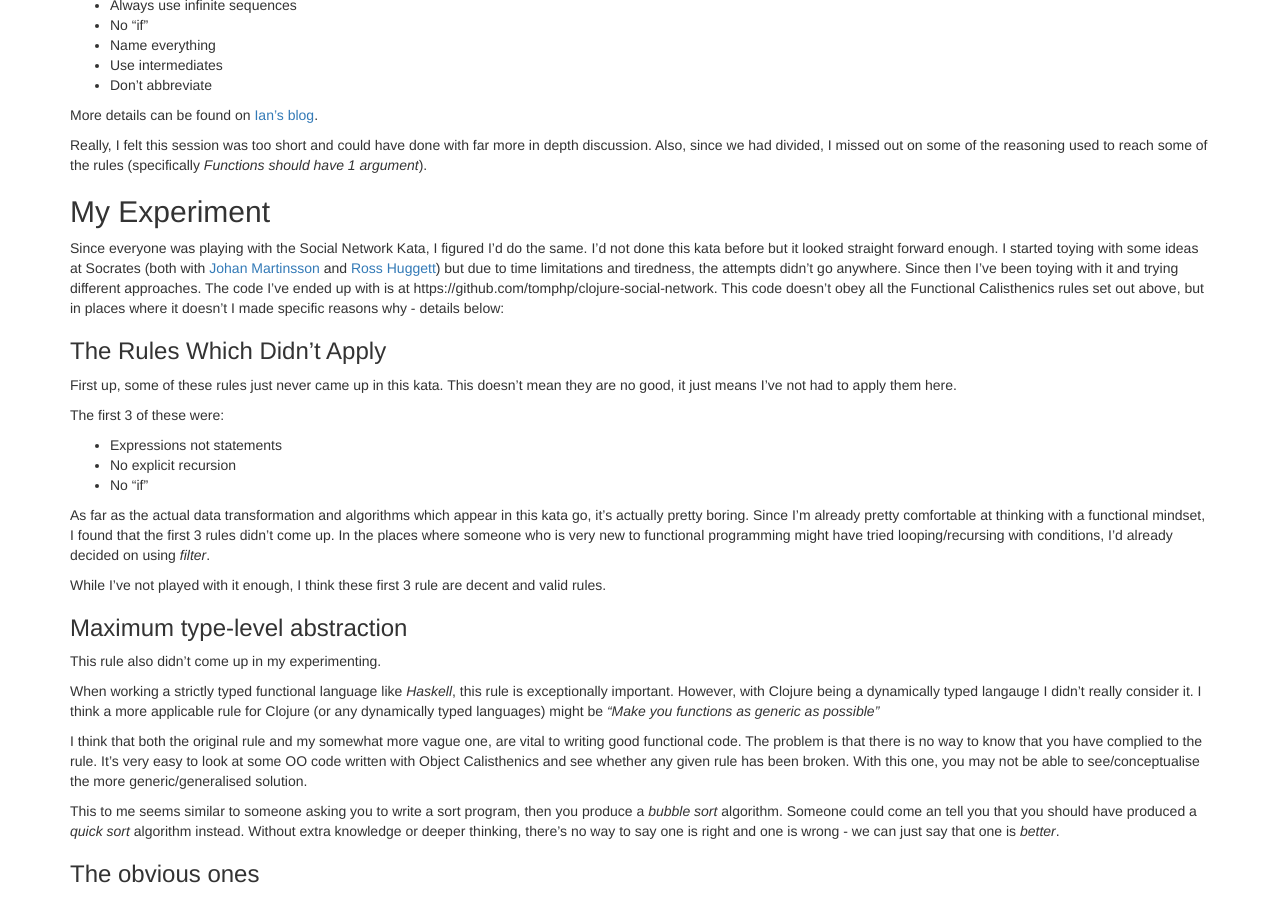
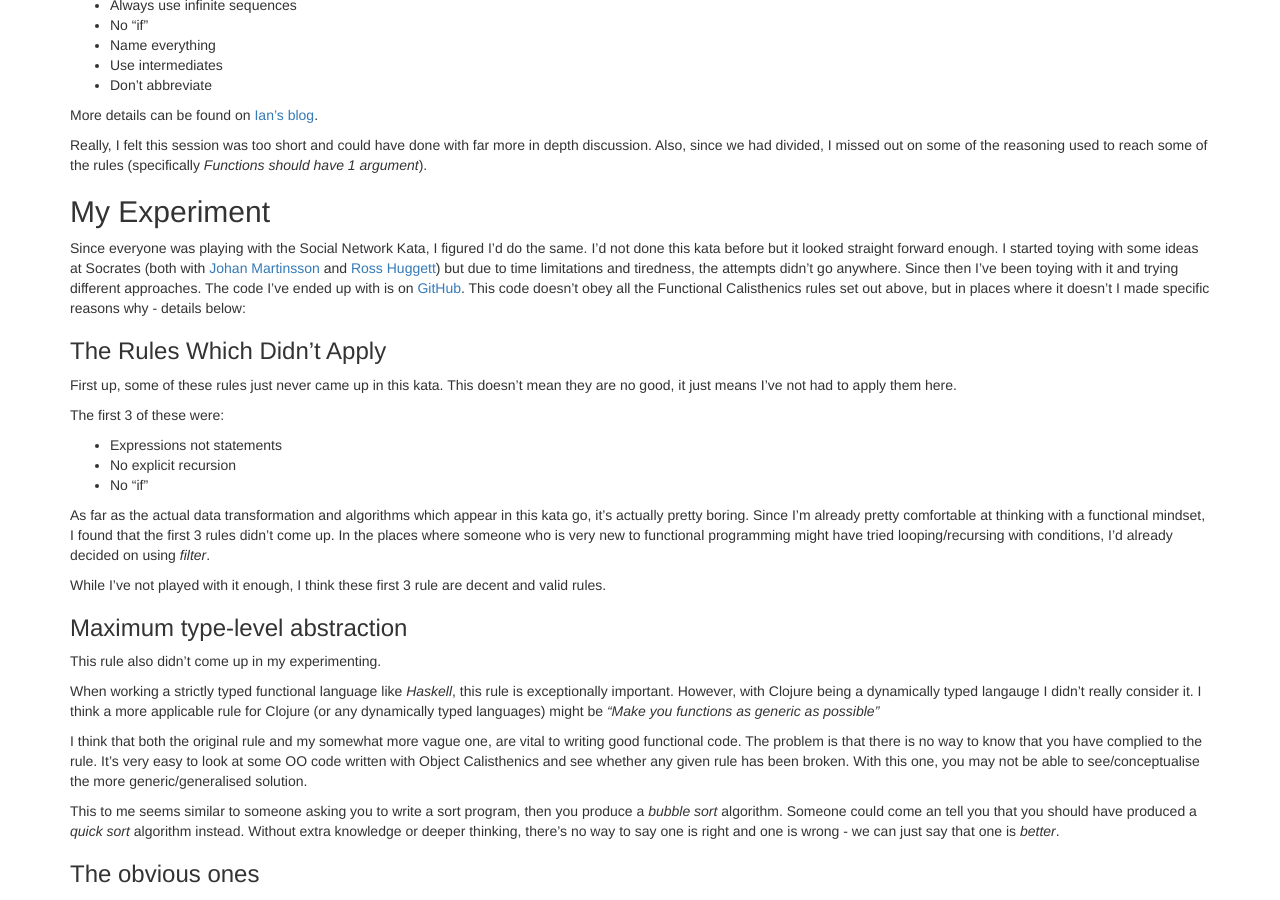
Before and after one commit to tomphp/tomphp.github.io, a Jekyll site: the page built from _posts/2015-06-21-functional-calisthenics-in-clojure.md, in a window 1280 px wide and 900 px high, scrolled down 852 px. Built offline with Jekyll 4.4.1, drawn with Linux system fonts in a browser that asks for light colours; nearby versions of some CDN libraries; library files that are not in the unit come from our copies; comment, search, counter and statistics services are not loaded.

Commit message:
Fix github link

```diff
--- a/_posts/2015-06-21-functional-calisthenics-in-clojure.md
+++ b/_posts/2015-06-21-functional-calisthenics-in-clojure.md
@@ -84,10 +84,10 @@ started toying with some ideas at Socrates (both with [Johan
 Martinsson](https://twitter.com/johan_alps) and [Ross
 Huggett](https://twitter.com/rosshuggett)) but due to time limitations and
 tiredness, the attempts didn't go anywhere. Since then I've been toying with it
-and trying different approaches. The code I've ended up with is at
-https://github.com/tomphp/clojure-social-network. This code doesn't obey all
-the Functional Calisthenics rules set out above, but in places where it doesn't
-I made specific reasons why - details below:
+and trying different approaches. The code I've ended up with is on
+[GitHub](https://github.com/tomphp/clojure-social-network). This code doesn't
+obey all the Functional Calisthenics rules set out above, but in places where
+it doesn't I made specific reasons why - details below:
 
 ### The Rules Which Didn't Apply
 
```
